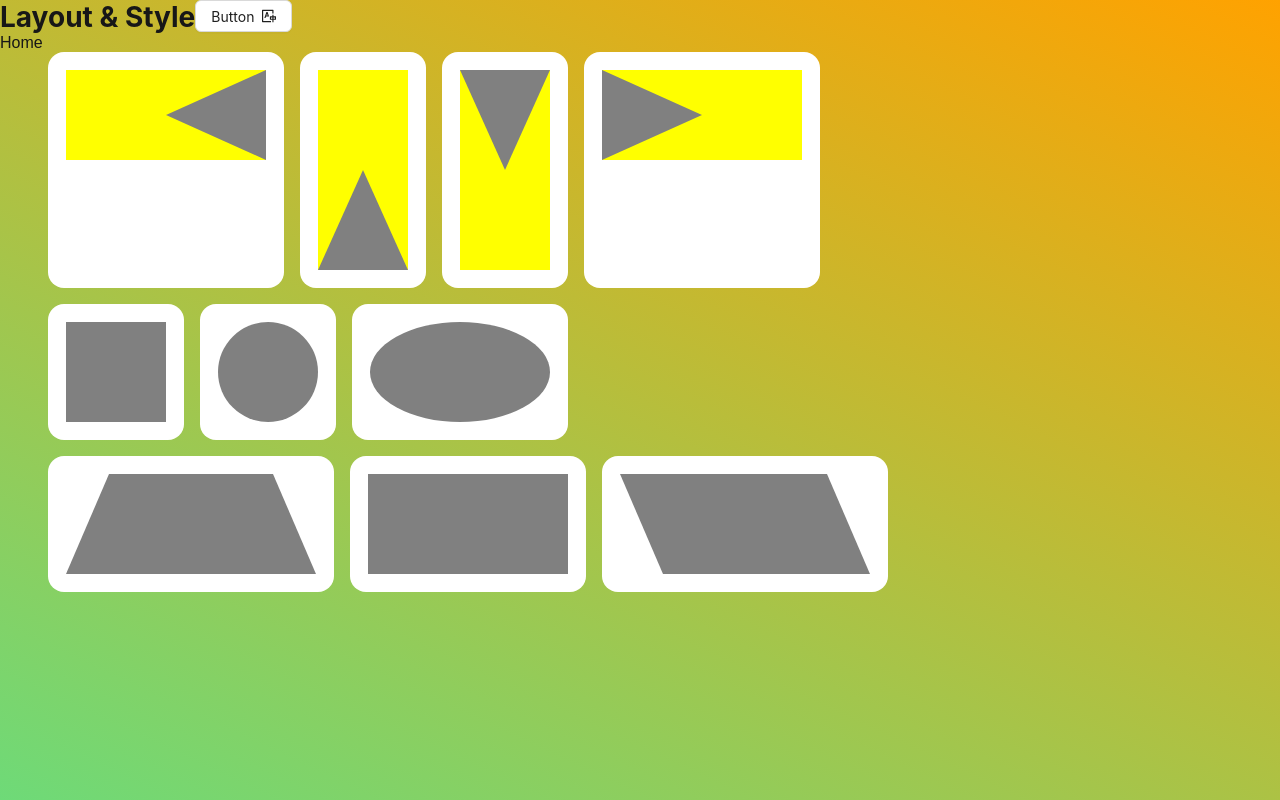
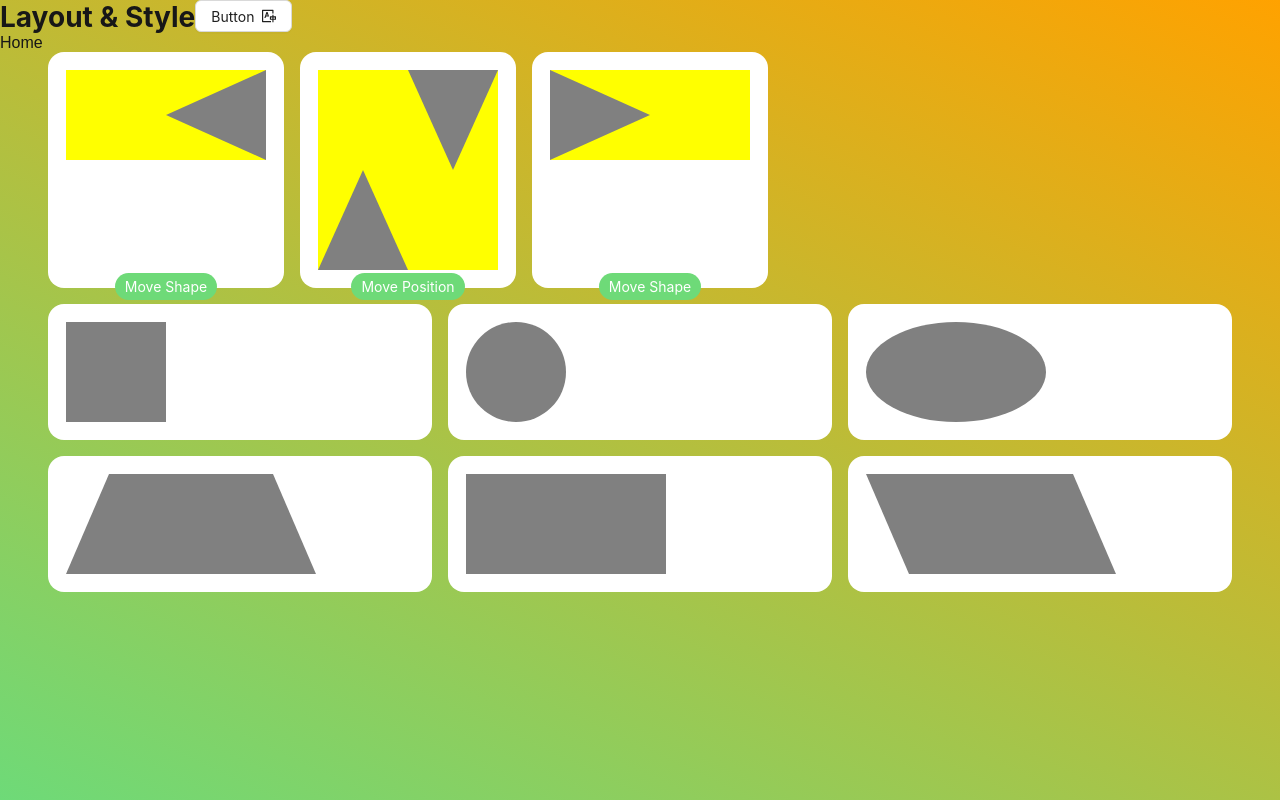
Before and after one commit to tnitsiri/swd-frontend-test, a Next.js app: page /en/layout-style in a window 1280 px wide. Built offline with nearby package versions, Linux system fonts and the light colour scheme; what i18next-resources-to-backend would draw is missing.

Commit message:
feat: [main] move shapes

```diff
--- /dev/null
+++ b/src/app/[lng]/layout-style/(components)/display/index.tsx
@@ -0,0 +1,141 @@
+'use client';
+
+import Triangle from '../triangle';
+import Square from '../square';
+import Circle from '../circle';
+import Ellipse from '../ellipse';
+import Trapezoid from '../trapezoid';
+import Rectangle from '../rectangle';
+import Rhombus from '../rhombus';
+import { ShapeTriangleEnum } from '@/enums/shape.enum';
+import { useT } from '@/app/i18n/client';
+import { Col, Flex, Row } from 'antd';
+import { Content } from 'antd/es/layout/layout';
+import { useEffect, useState } from 'react';
+import { LayoutStyleNodeInterface } from '@/interfaces/layout-style.interface';
+
+/**
+ * ANCHOR Display
+ * @date 20/04/2025 - 12:57:05
+ *
+ * @returns {*}
+ */
+const Display = () => {
+  const { t } = useT('layout-style');
+
+  const [nodes, setNodes] = useState<LayoutStyleNodeInterface[]>([]);
+
+  /**
+   * ANCHOR Move Shape Left
+   * @date 20/04/2025 - 13:08:42
+   */
+  const _moveShapeLeft = () => {
+    const node: LayoutStyleNodeInterface = nodes[0];
+
+    nodes.splice(0, 1);
+
+    setNodes([...nodes, node]);
+  };
+
+  /**
+   * ANCHOR Move Shape Right
+   * @date 20/04/2025 - 13:09:06
+   */
+  const _moveShapeRight = () => {
+    const index: number = nodes.length - 1;
+    const node: LayoutStyleNodeInterface = nodes[index];
+
+    nodes.splice(index, 1);
+
+    setNodes([node, ...nodes]);
+  };
+
+  /**
+   * ANCHOR Move Position
+   * @date 20/04/2025 - 13:09:30
+   */
+  const _movePosition = () => {
+    console.log('_movePosition');
+  };
+
+  /**
+   * ANCHOR Init
+   * @date 20/04/2025 - 12:59:49
+   */
+  const _init = () => {
+    const nodes: LayoutStyleNodeInterface[] = [
+      {
+        id: 'Square',
+        shape: <Square />,
+      },
+      {
+        id: 'Circle',
+        shape: <Circle />,
+      },
+      {
+        id: 'Ellipse',
+        shape: <Ellipse />,
+      },
+      {
+        id: 'Trapezoid',
+        shape: <Trapezoid />,
+      },
+      {
+        id: 'Rectangle',
+        shape: <Rectangle />,
+      },
+      {
+        id: 'Rhombus',
+        shape: <Rhombus />,
+      },
+    ];
+
+    setNodes(nodes);
+  };
+
+  useEffect(() => {
+    _init();
+  }, []);
+
+  // ANCHOR Render
+  return (
+    <Content style={{ padding: '0 48px' }}>
+      <Flex vertical={true} gap="middle">
+        <Flex gap="middle">
+          <Flex>
+            <Triangle
+              title={t('Move Shape')}
+              shapes={[ShapeTriangleEnum.Left]}
+              onClick={_moveShapeLeft}
+            />
+          </Flex>
+          <Flex>
+            <Triangle
+              title={t('Move Position')}
+              shapes={[ShapeTriangleEnum.Top, ShapeTriangleEnum.Bottom]}
+              onClick={_movePosition}
+            />
+          </Flex>
+          <Flex>
+            <Triangle
+              title={t('Move Shape')}
+              shapes={[ShapeTriangleEnum.Right]}
+              onClick={_moveShapeRight}
+            />
+          </Flex>
+        </Flex>
+        <Row gutter={[16, 16]}>
+          {nodes.map((node) => {
+            return (
+              <Col key={node.id} span={8}>
+                {node.shape}
+              </Col>
+            );
+          })}
+        </Row>
+      </Flex>
+    </Content>
+  );
+};
+
+export default Display;
--- a/src/app/[lng]/layout-style/(components)/styles.module.scss
+++ b/src/app/[lng]/layout-style/(components)/styles.module.scss
@@ -1,13 +1,52 @@
-
+@import '@/assets/styles/variables';
 
 .shape {
   $size: 100px;
   $color: #808080;
 
   position: relative;
+  display: flex;
+  flex-direction: row;
   background-color: #fff;
   border-radius: 16px;
   padding: 18px;
+
+  &:hover {
+    background-color: $primary-color;
+    cursor: pointer;
+
+    .trapezoid,
+    .rhombus {
+      .slice {
+        border-top-color: $primary-color;
+      }
+    }
+
+    .rhombus {
+      .slice {
+        &.left {
+          border-left-color: $primary-color;
+        }
+      }
+    }
+  }
+
+  .title {
+    position: absolute;
+    bottom: 0;
+    left: 0;
+    right: 0;
+    margin-bottom: -12px;
+    display: flex;
+    justify-content: center;
+
+    span {
+      background-color: $secondary-color;
+      color: #fff;
+      padding: 5px 10px;
+      border-radius: 23px;
+    }
+  }
 
   .triangle {
     $border-wide-width: 100px;
@@ -90,7 +129,7 @@
       bottom: 0;
       width: 0;
       height: 0;
-      border-top: $size solid white;
+      border-top: $size solid #fff;
 
       &.left {
         left: 0;
@@ -108,7 +147,7 @@
     .slice {
       &.left {
         border-top-color: $color;
-        border-left: $size / 2.3 solid white;
+        border-left: $size / 2.3 solid #fff;
         border-right: 0;
       }
     }
--- a/src/app/[lng]/layout-style/(components)/triangle.tsx
+++ b/src/app/[lng]/layout-style/(components)/triangle.tsx
@@ -9,7 +9,9 @@ import { ShapeTriangleEnum } from '@/enums/shape.enum';
  * @typedef {Props}
  */
 type Props = {
-  shape: ShapeTriangleEnum;
+  title: string;
+  shapes: ShapeTriangleEnum[];
+  onClick: () => void;
 };
 
 /**
@@ -20,17 +22,25 @@ type Props = {
  * @returns {*}
  */
 const Triangle = (props: Props) => {
-  const { shape } = props;
+  const { title, shapes, onClick } = props;
 
   // ANCHOR Render
   return (
-    <div className={styles.shape}>
+    <div className={styles.shape} onClick={onClick}>
+      {shapes.map((shape) => {
+        return (
           <div
+            key={shape}
             className={classNames({
               [styles.triangle]: true,
               [styles[shape]]: true,
             })}
           />
+        );
+      })}
+      <div className={styles.title}>
+        <span>{title}</span>
+      </div>
     </div>
   );
 };
--- a/src/app/[lng]/layout-style/page.tsx
+++ b/src/app/[lng]/layout-style/page.tsx
@@ -1,17 +1,9 @@
 import Header from '@/components/header';
-import Triangle from './(components)/triangle';
-import Square from './(components)/square';
-import Circle from './(components)/circle';
-import Ellipse from './(components)/ellipse';
-import Trapezoid from './(components)/trapezoid';
-import Rectangle from './(components)/rectangle';
-import Rhombus from './(components)/rhombus';
+import Display from './(components)/display';
 import styles from '@/assets/styles/page.module.scss';
 import { getT } from '@/app/i18n';
 import { Link } from '@/components/link';
-import { ShapeTriangleEnum } from '@/enums/shape.enum';
-import { Flex, Layout } from 'antd';
-import { Content } from 'antd/es/layout/layout';
+import { Layout } from 'antd';
 
 /**
  * ANCHOR Page
@@ -33,46 +25,7 @@ const Page = async () => {
         style={{
           backgroundColor: 'transparent',
         }}>
-        <Content style={{ padding: '0 48px' }}>
-          <Flex vertical={true} gap="middle">
-            <Flex gap="middle">
-              <Flex>
-                <Triangle shape={ShapeTriangleEnum.Left} />
-              </Flex>
-              <Flex>
-                <Triangle shape={ShapeTriangleEnum.Top} />
-              </Flex>
-              <Flex>
-                <Triangle shape={ShapeTriangleEnum.Bottom} />
-              </Flex>
-              <Flex>
-                <Triangle shape={ShapeTriangleEnum.Right} />
-              </Flex>
-            </Flex>
-            <Flex gap="middle">
-              <Flex>
-                <Square />
-              </Flex>
-              <Flex>
-                <Circle />
-              </Flex>
-              <Flex>
-                <Ellipse />
-              </Flex>
-            </Flex>
-            <Flex gap="middle">
-              <Flex>
-                <Trapezoid />
-              </Flex>
-              <Flex>
-                <Rectangle />
-              </Flex>
-              <Flex>
-                <Rhombus />
-              </Flex>
-            </Flex>
-          </Flex>
-        </Content>
+        <Display />
       </Layout>
     </div>
   );
--- /dev/null
+++ b/src/app/i18n/locales/en/layout-style.json
@@ -0,0 +1,4 @@
+{
+  "Move Shape": "Move Shape",
+  "Move Position": "Move Position"
+}
--- /dev/null
+++ b/src/app/i18n/locales/th/layout-style.json
@@ -0,0 +1,4 @@
+{
+  "Move Shape": "เลื่อนรูปภาพ",
+  "Move Position": "เปลี่ยนตำแหน่ง"
+}
--- /dev/null
+++ b/src/assets/styles/_variables.scss
@@ -0,0 +1,2 @@
+$primary-color: #FFA200;
+$secondary-color: #6EDA78;
--- a/src/assets/styles/page.module.scss
+++ b/src/assets/styles/page.module.scss
@@ -1,6 +1,8 @@
+@import '@/assets/styles/variables';
+
 .page {
   min-width: 100vw;
   min-height: 100vh;
-  background: #6EDA78;
+  background: $secondary-color;
   background: linear-gradient(25deg, rgba(110, 218, 120, 1) 0%, rgba(255, 162, 0, 1) 100%);
 }
```
Also changed, not shown: src/interfaces/layout-style.interface.ts (added, +14 -0 lines). Lines whose indentation alone changed are shown as unchanged.
